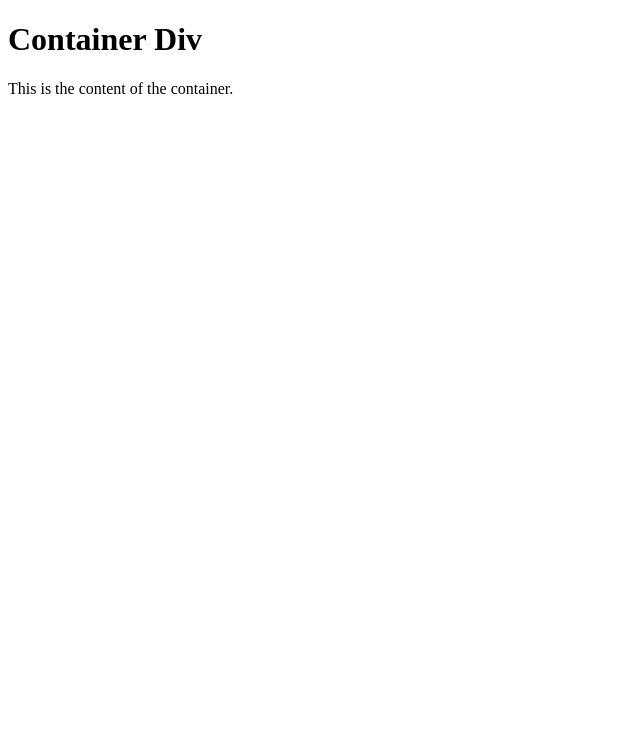
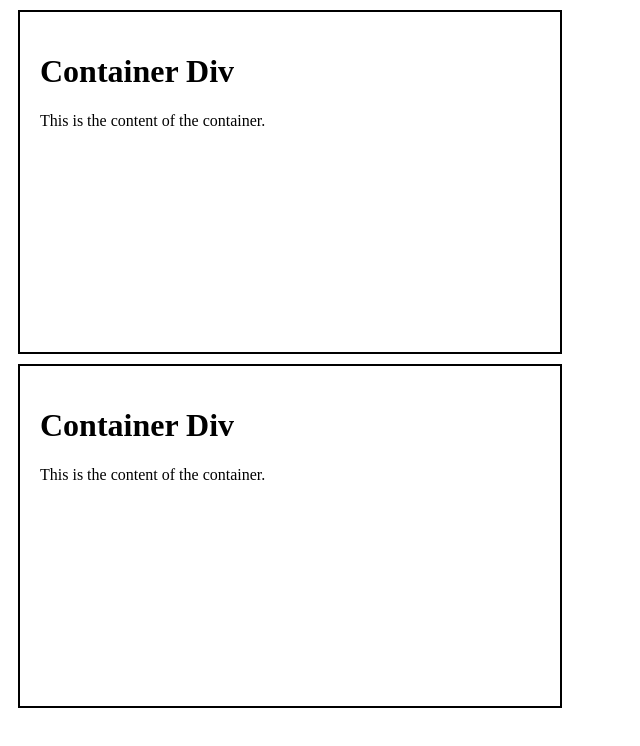
Before and after one commit to upesacm/21DaysOfCode-2023, a plain HTML site: page Frontend/rudra_webdev/day9.html in a window 1280 px wide. Shown: the whole page, without its empty margins (0-640 px from the left). Drawn offline with Linux system fonts and the light colour scheme.

Commit message:
Update day9.html

```diff
--- a/Frontend/rudra_webdev/day9.html
+++ b/Frontend/rudra_webdev/day9.html
@@ -3,6 +3,30 @@
 
 <head>
     <title>CSS Box Model Example</title>
+    <!DOCTYPE html>
+<html>
+
+<head>
+    <title>CSS Box Model Example</title>
+    <style>
+        .container {
+            width: 500px;
+            height: 300px;
+            padding: 20px;
+            border: 2px solid black;
+            margin: 10px;
+        }
+    </style>
+</head>
+
+<body>
+    <div class="container">
+        <h1>Container Div</h1>
+        <p>This is the content of the container.</p>
+    </div>
+</body>
+
+</html>
 
 </head>
 
```
